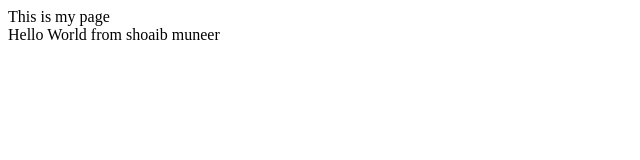
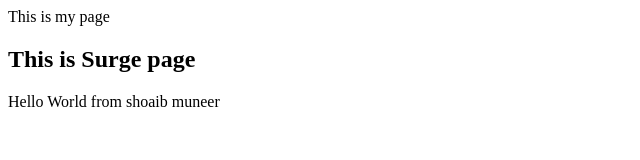
Before and after one commit to shoaib76/shoaib-bootcamp, a plain HTML site: page index.html in a window 1280 px wide. Shown: the whole page, without its empty margins (0-640 px from the left). Drawn offline with Linux system fonts and the light colour scheme.

Commit message:
update surge

```diff
--- a/index.html
+++ b/index.html
@@ -5,6 +5,7 @@
 
     </head>
     <hi>This is my page</hi>
+    <h2> This is Surge page</h2>
     <div>
         Hello World from shoaib muneer
     </div>
```
